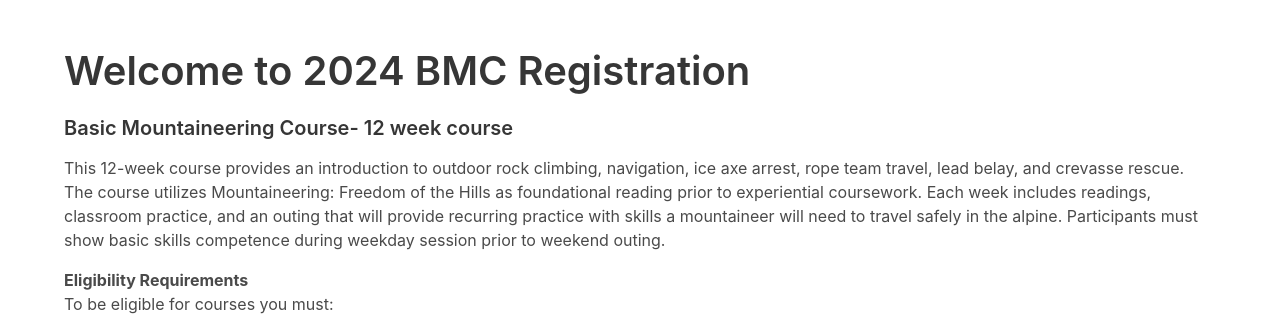
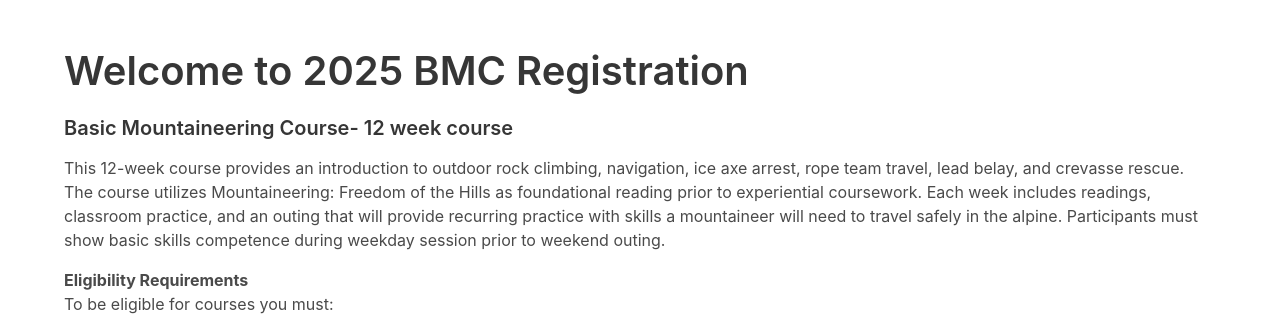
Before and after one commit to raymond-devries/skagit-bmc-registration, a Django app: page / in a window 1280 px wide. Shown: the part 56-374 px from the top of the page. Run offline with Django 3.2, Linux system fonts and the light colour scheme; parts of the project's set-up code (start-up, migrations or seed data) failed here and were passed over; some libraries are stand-ins or nearby versions.

Commit message:
Update year to 2025

```diff
--- a/templates/bmc_registration/available_courses.html
+++ b/templates/bmc_registration/available_courses.html
@@ -1,7 +1,7 @@
 {% extends "base.html" %}
 
 {% block content %}
-    <h1 class="title is-2 has-text-centered is-size-3-mobile">2024 Courses</h1>
+    <h1 class="title is-2 has-text-centered is-size-3-mobile">2025 Courses</h1>
     <div class="block">
         <div class="message">
             <div class="message-body"><p class="block">Classroom sessions are held from 6
--- a/templates/bmc_registration/home.html
+++ b/templates/bmc_registration/home.html
@@ -2,7 +2,7 @@
 
 {% block content %}
     <div class="content">
-        <h2 class="title is-size-2">Welcome to 2024 BMC Registration</h2>
+        <h2 class="title is-size-2">Welcome to 2025 BMC Registration</h2>
         <h4>Basic Mountaineering Course- 12 week course</h4>
         <p> This 12-week course provides an introduction to outdoor rock climbing, navigation, ice axe arrest, rope team
             travel, lead belay, and crevasse rescue. The course utilizes Mountaineering: Freedom of the Hills as
```
